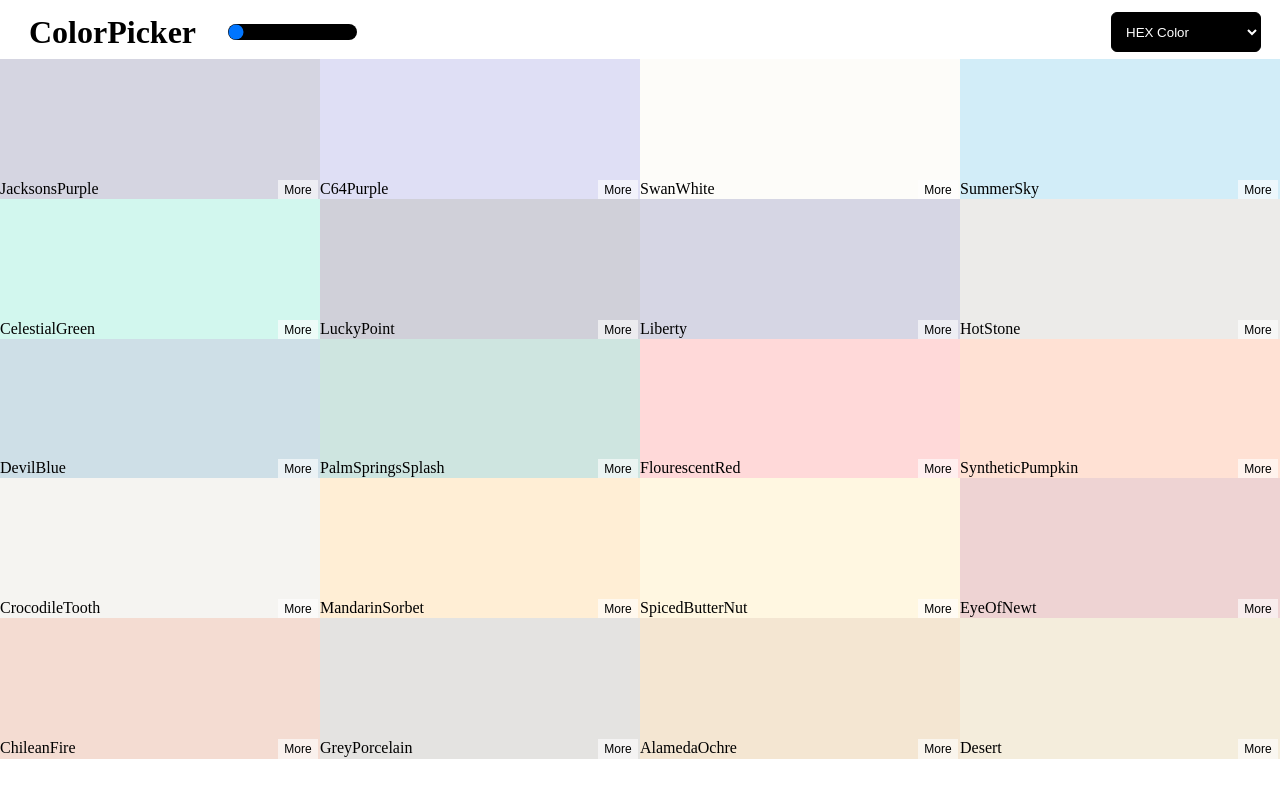
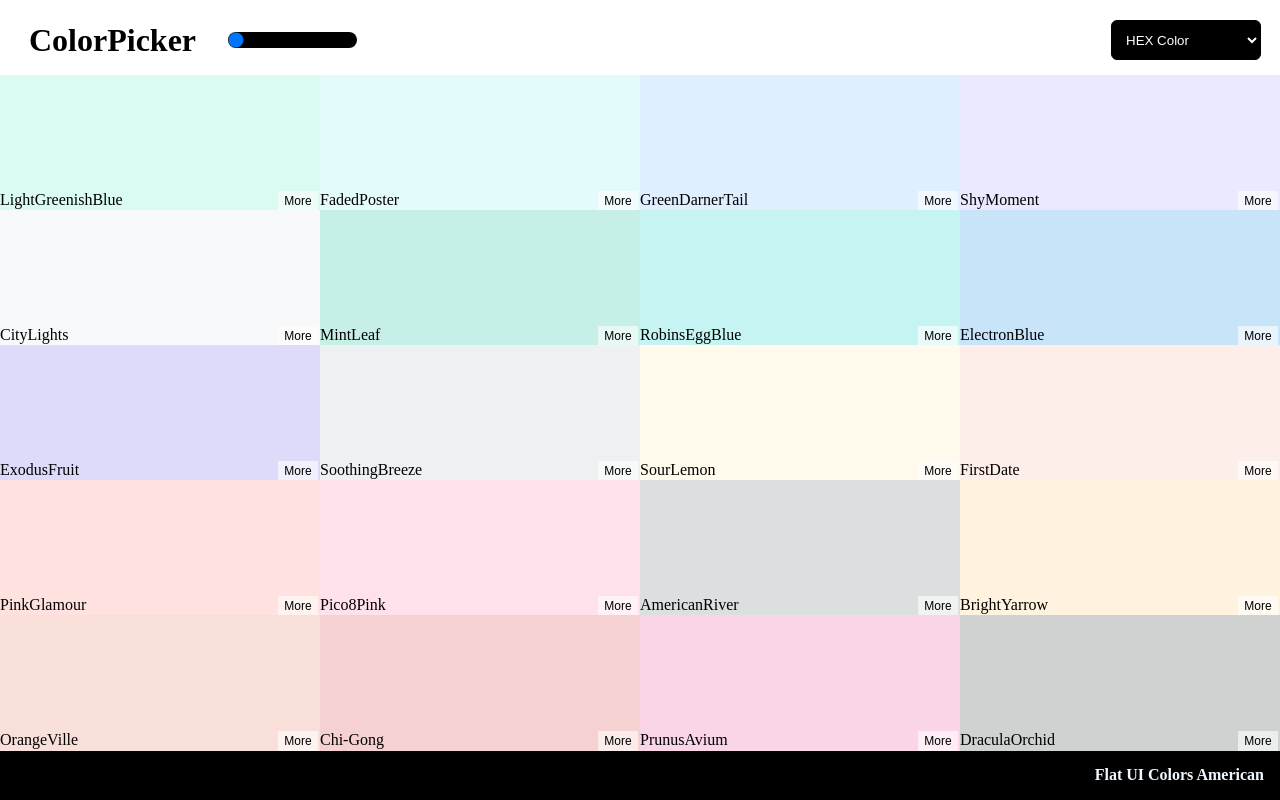
Before and after one commit to SaravanarajuR/colorpicker-react, a React (Create React App) app: page /pallete/flat-ui-colors-american in a window 1280 px wide. Built offline with nearby package versions, Linux system fonts and the light colour scheme.

Commit message:
Added home and routes

```diff
--- a/package.json
+++ b/package.json
@@ -10,7 +10,9 @@
     "react": "^18.2.0",
     "react-copy-to-clipboard": "^5.1.0",
     "react-dom": "^18.2.0",
+    "react-router-dom": "^6.11.0",
     "react-scripts": "5.0.1",
+    "uuid": "^9.0.0",
     "web-vitals": "^2.1.4"
   },
   "scripts": {
--- a/src/App.js
+++ b/src/App.js
@@ -1,10 +1,10 @@
 import React from "react";
-import Pallete from "./Components/pallete.js";
+import Path from "./Components/routes.js";
 
 function App() {
   return (
     <div className="App">
-      <Pallete />
+      <Path />
     </div>
   );
 }
--- a/src/Components/createPallete.js
+++ b/src/Components/createPallete.js
@@ -1,32 +1,14 @@
 import chroma from "chroma-js";
+import allColors from "./seedColors.js";
 
-let pallette = {
-  paletteName: "Flat UI Colors Spanish",
-  id: "flat-ui-colors-spanish",
-  emoji: "🇪🇸",
-  colors: [
-    { name: "JacksonsPurple", color: "#40407a" },
-    { name: "C64Purple", color: "#706fd3" },
-    { name: "SwanWhite", color: "#f7f1e3" },
-    { name: "SummerSky", color: "#34ace0" },
-    { name: "CelestialGreen", color: "#33d9b2" },
-    { name: "LuckyPoint", color: "#2c2c54" },
-    { name: "Liberty", color: "#474787" },
-    { name: "HotStone", color: "#aaa69d" },
-    { name: "DevilBlue", color: "#227093" },
-    { name: "PalmSpringsSplash", color: "#218c74" },
-    { name: "FlourescentRed", color: "#ff5252" },
-    { name: "SyntheticPumpkin", color: "#ff793f" },
-    { name: "CrocodileTooth", color: "#d1ccc0" },
-    { name: "MandarinSorbet", color: "#ffb142" },
-    { name: "SpicedButterNut", color: "#ffda79" },
-    { name: "EyeOfNewt", color: "#b33939" },
-    { name: "ChileanFire", color: "#cd6133" },
-    { name: "GreyPorcelain", color: "#84817a" },
-    { name: "AlamedaOchre", color: "#cc8e35" },
-    { name: "Desert", color: "#ccae62" },
-  ],
-};
+let pallette = allColors.filter((k) => {
+  console.log(window.location.pathname);
+  if (k.id === window.location.pathname.split("/")[2]) {
+    return 1;
+  } else {
+    return 0;
+  }
+})[0];
 
 function getRange(color) {
   return [chroma(color).darken(1.4), color, "#fff"];
@@ -54,7 +36,7 @@ function allPallete() {
       });
     }
   }
-  return allcreated;
+  return { id: pallette.paletteName, allcreated: allcreated };
 }
 
 function createPallete(color) {
--- /dev/null
+++ b/src/Components/home.js
@@ -0,0 +1,20 @@
+import { Component } from "react";
+import colors from "./seedColors.js";
+import { NavLink } from "react-router-dom";
+
+class Home extends Component {
+  handleRender = () => {
+    return colors.map((k) => {
+      return <NavLink to={`pallete/${k.id}`}>{k.paletteName}</NavLink>;
+    });
+  };
+  render() {
+    return (
+      <div>
+        <div>{this.handleRender()}</div>
+      </div>
+    );
+  }
+}
+
+export default Home;
--- a/src/Components/pallete.js
+++ b/src/Components/pallete.js
@@ -2,6 +2,7 @@ import React, { Component } from "react";
 import ColorBoxes from "./ColorBoxes.js";
 import Colors from "./createPallete.js";
 import Navbar from "./navbar.js";
+import { v4 } from "uuid";
 
 class pallete extends Component {
   constructor() {
@@ -29,10 +30,11 @@ class pallete extends Component {
   };
 
   colorPallete = () => {
-    const colors = Colors();
+    const colors = Colors().allcreated;
     return colors[this.state.contrast].map((k) => {
       return (
         <ColorBoxes
+          key={v4()}
           name={k.name}
           hex={k.hex}
           rgb={k.rgb}
@@ -51,7 +53,9 @@ class pallete extends Component {
           handleDropdown={this.handleDropdown}
         />
         <div className="pallete">{this.colorPallete()}</div>
-        <footer className="palleteFooter" />
+        <footer className="palleteFooter">
+          <p className="footerFont">{Colors().id}</p>
+        </footer>
       </div>
     );
   }
--- /dev/null
+++ b/src/Components/routes.js
@@ -0,0 +1,19 @@
+import React, { Component } from "react";
+import { Route, Routes } from "react-router-dom";
+import Pallete from "./pallete.js";
+import Home from "./home.js";
+
+class Paths extends Component {
+  render() {
+    return (
+      <div>
+        <Routes>
+          <Route path="/pallete/:id" element={<Pallete />} />
+          <Route path="/" element={<Home />} />
+        </Routes>
+      </div>
+    );
+  }
+}
+
+export default Paths;
--- a/src/index.css
+++ b/src/index.css
@@ -15,7 +15,7 @@ body {
 
 #navbar {
   display: flex;
-  height: 8%;
+  height: 10%;
   padding: 0 19px;
   justify-content: space-between;
   align-items: center;
@@ -52,7 +52,7 @@ body {
 
 .pallete {
   width: 100%;
-  height: 88%;
+  height: 85%;
   margin: -5px 0;
   padding: 0;
   position: relative;
@@ -125,9 +125,17 @@ body {
 /*footer*/
 
 .palleteFooter {
-  height: 5%;
-  background-color: white;
+  height: 6.3%;
+  background-color: black;
   width: 100%;
+  color: aliceblue;
+  font-weight: 900;
+  display: flex;
+  justify-content: flex-end;
+  align-items: center;
+}
+.footerFont {
+  margin: 0 1rem;
 }
 
 /* animaton*/
--- a/src/index.js
+++ b/src/index.js
@@ -2,10 +2,13 @@ import React from "react";
 import ReactDOM from "react-dom/client";
 import "./index.css";
 import App from "./App";
+import { BrowserRouter } from "react-router-dom";
 
 const root = ReactDOM.createRoot(document.getElementById("root"));
 root.render(
-  <React.StrictMode>
-    <App />
-  </React.StrictMode>
+  <BrowserRouter>
+    <React.StrictMode>
+      <App />
+    </React.StrictMode>
+  </BrowserRouter>
 );
```
Also changed, not shown: 1 other file (tests, documents, lock files or other folders).
